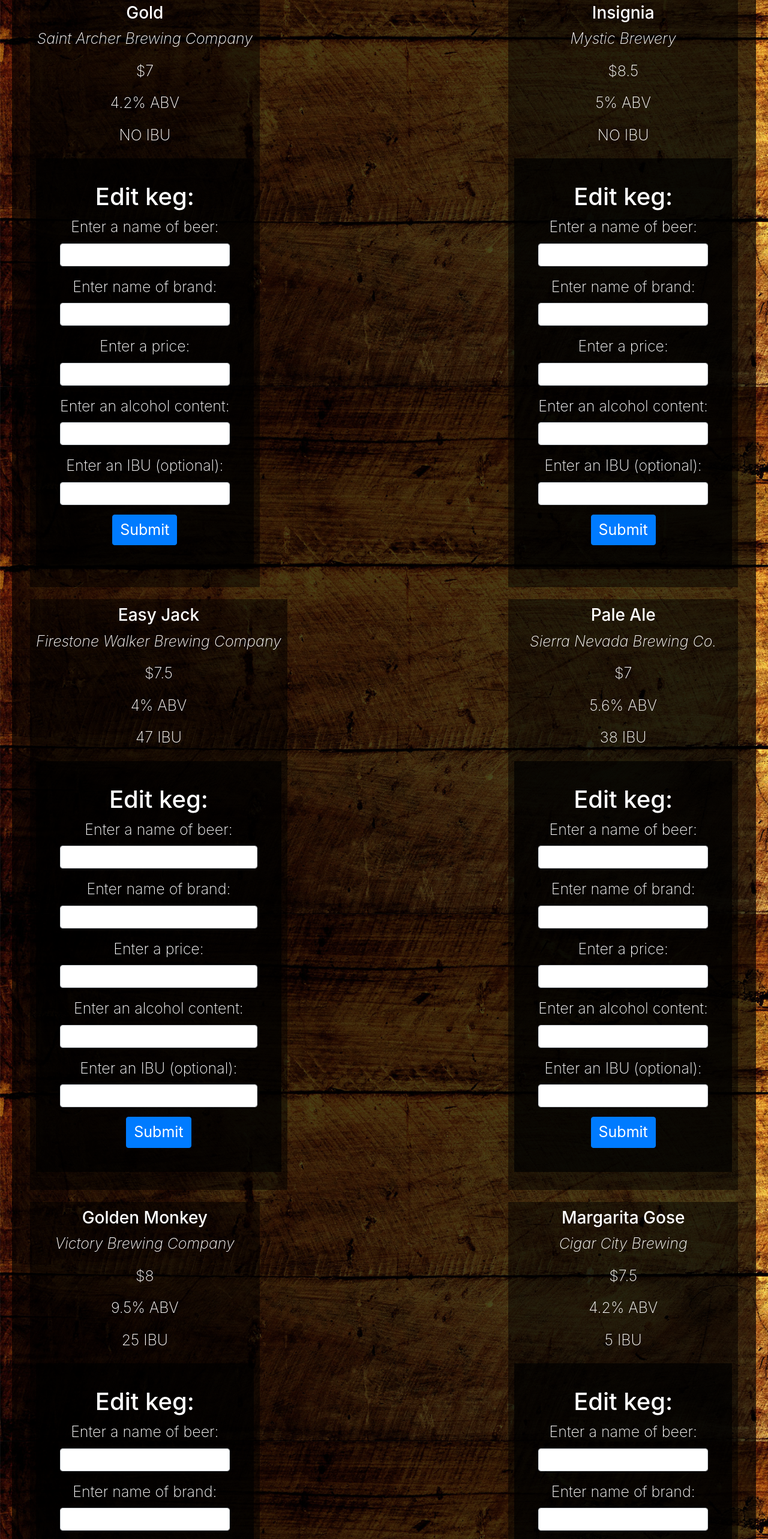
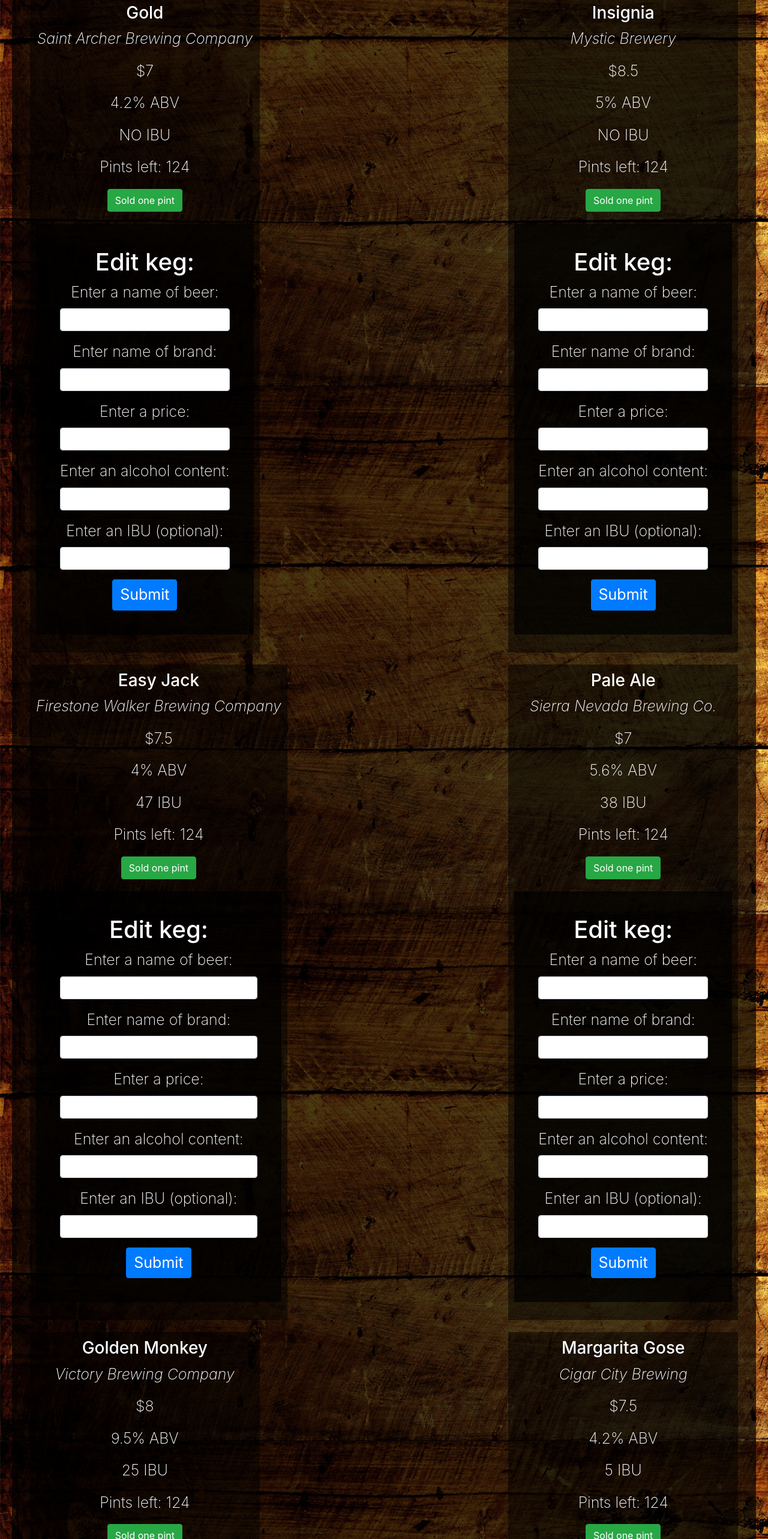
Before and after one commit to potrebichka/tap-room, a React app: page /#/list in a window 1280 px wide. Shown: the part 234-2800 px from the top of the page at 60% size. Built offline with nearby package versions, Linux system fonts and the light colour scheme.

Commit message:
Add quantity of left pint and button to decrease number of pints

```diff
--- a/src/components/Keg.jsx
+++ b/src/components/Keg.jsx
@@ -2,6 +2,7 @@ import React from 'react';
 import PropTypes from 'prop-types';
 import { Link } from 'react-router-dom';
 import EditKeg from './EditKeg';
+import {Button} from 'react-bootstrap';
 
 const Keg = (props) => {
   return (
@@ -20,6 +21,8 @@ const Keg = (props) => {
       <p>${props.price}</p>
       <p>{props.alcoholContent}% ABV</p>
       <p>{props.ibu ? `${props.ibu} IBU`: 'NO IBU'}</p>
+      <p>Pints left: {props.pints <= 0 ? 0 : props.pints}</p>
+      <Button className="btn btn-success">Sold one pint</Button><br/>
       <Link to="/edit" component ={EditKeg}>Edit</Link>
     </div>
   );
@@ -30,7 +33,8 @@ Keg.propTypes = {
   brand: PropTypes.string.isRequired,
   price: PropTypes.number.isRequired,
   alcoholContent: PropTypes.number.isRequired,
-  ibu: PropTypes.number
+  ibu: PropTypes.number,
+  pints: PropTypes.number.isRequired
 };
 
 export default Keg;
--- a/src/components/KegList.jsx
+++ b/src/components/KegList.jsx
@@ -26,15 +26,15 @@ const KegList = () => {
       <div className="text-box">
         <h1>List of available kegs:</h1>
         <div className="kegs-list">
-          <Keg name="Gold" brand="Saint Archer Brewing Company" price={7.00} alcoholContent={4.2}/>
-          <Keg name="Insignia" brand="Mystic Brewery" price={8.50} alcoholContent={5.0}/>
-          <Keg name="Easy Jack" brand="Firestone Walker Brewing Company" price={7.50} alcoholContent={4.0} ibu={47}/>
-          <Keg name="Pale Ale" brand="Sierra Nevada Brewing Co." price={7.00} alcoholContent={5.6} ibu={38}/>
-          <Keg name="Golden Monkey" brand="Victory Brewing Company" price={8.00} alcoholContent={9.5} ibu={25}/>
-          <Keg name="Margarita Gose" brand="Cigar City Brewing" price={7.50} alcoholContent={4.2} ibu={5}/>
-          <Keg name="Fat Tire" brand="New Belgium Brewing Company" price={7.00} alcoholContent={5.2} ibu={22}/>
-          <Keg name="Guinness Draught" brand="Guinness" price={8.00} alcoholContent={4.2} ibu={45}/>
-          <Keg name="Ginger Root Kombucha" brand="Urban Farm Fermentory" price={9.00} alcoholContent={1.5}/>
+          <Keg name="Gold" brand="Saint Archer Brewing Company" price={7.00} alcoholContent={4.2} pints={124}/>
+          <Keg name="Insignia" brand="Mystic Brewery" price={8.50} alcoholContent={5.0} pints={124}/>
+          <Keg name="Easy Jack" brand="Firestone Walker Brewing Company" price={7.50} alcoholContent={4.0} ibu={47} pints={124}/>
+          <Keg name="Pale Ale" brand="Sierra Nevada Brewing Co." price={7.00} alcoholContent={5.6} ibu={38} pints={124}/>
+          <Keg name="Golden Monkey" brand="Victory Brewing Company" price={8.00} alcoholContent={9.5} ibu={25} pints={124}/>
+          <Keg name="Margarita Gose" brand="Cigar City Brewing" price={7.50} alcoholContent={4.2} ibu={5} pints={124}/>
+          <Keg name="Fat Tire" brand="New Belgium Brewing Company" price={7.00} alcoholContent={5.2} ibu={22} pints={124}/>
+          <Keg name="Guinness Draught" brand="Guinness" price={8.00} alcoholContent={4.2} ibu={45} pints={124}/>
+          <Keg name="Ginger Root Kombucha" brand="Urban Farm Fermentory" price={9.00} alcoholContent={1.5} pints={124}/>
         </div>
       </div>
 
```
